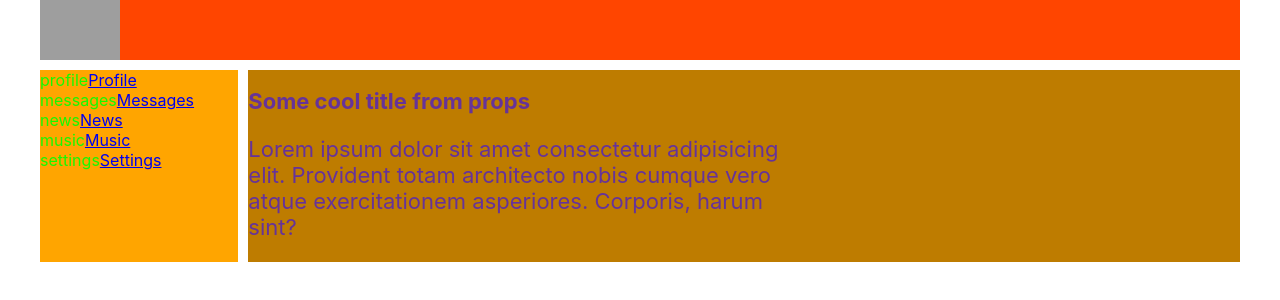
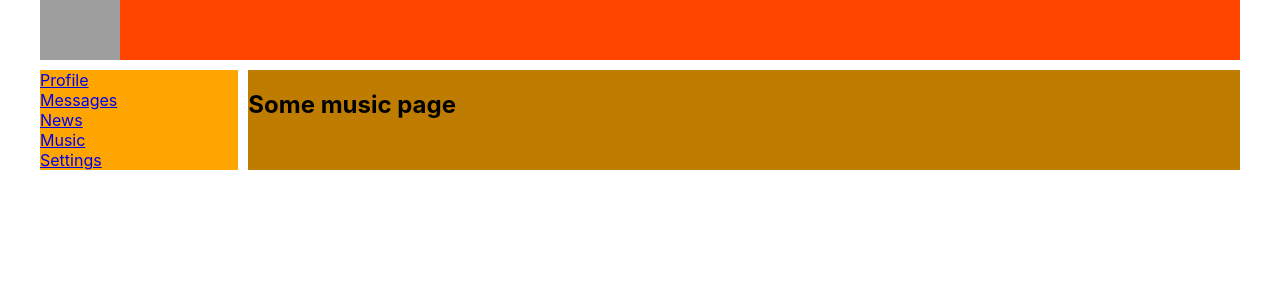
Before and after one commit to WalkingFrozenFish/it-kamasutra, a React (Create React App) app: page /music in a window 1280 px wide. Shown: the top 300 px of the page. Built offline with nearby package versions, Linux system fonts and the light colour scheme; grey boxes are pictures that could not be loaded.

Commit message:
Добавил новые компоненты, написал конспект

```diff
--- a/package.json
+++ b/package.json
@@ -8,6 +8,7 @@
     "@testing-library/user-event": "^12.1.10",
     "react": "^17.0.2",
     "react-dom": "^17.0.2",
+    "react-router-dom": "^5.3.0",
     "react-scripts": "4.0.3",
     "web-vitals": "^1.0.1"
   },
--- a/src/App.js
+++ b/src/App.js
@@ -1,19 +1,28 @@
 import './App.css';
+import { BrowserRouter, Route } from "react-router-dom";
 import Dialogs from './components/Dialogs/Dialogs';
 import Header from './components/Header/Header';
 import Navbar from './components/Navbar/Navbar';
 import Profile from './components/Profile/Profile';
+import News from './components/News/News';
+import Music from './components/Music/Music';
+import Settings from './components/Settings/Settings';
 
 const App = () => {
   return (
-    <div className="app-wrapper">
-      <Header />
-      <Navbar />
-      <div className="app-wrapper-content">
-        {/* <Profile /> */}
-        <Dialogs header="Some cool title from props" />
+    <BrowserRouter>
+      <div className="app-wrapper">
+        <Header />
+        <Navbar />
+        <div className="app-wrapper-content">
+          <Route path="/profile" component={Profile} />
+          <Route path="/dialogs" component={Dialogs} />
+          <Route path="/news" component={News} />
+          <Route path="/music" component={Music} />
+          <Route path="/settings" component={Settings} />
+        </div>
       </div>
-    </div>
+    </BrowserRouter>
   )
 }
 
--- /dev/null
+++ b/src/components/Music/Music.jsx
@@ -0,0 +1,11 @@
+import classes from "./Music.module.css";
+
+const Music = (props) => {
+    return (
+        <div>
+            <h2>Some music page</h2>
+        </div>
+    );
+}
+
+export default Music;
--- a/src/components/Navbar/Navbar.jsx
+++ b/src/components/Navbar/Navbar.jsx
@@ -1,27 +1,24 @@
 import classes from "./Navbar.module.css";
 
 const Navbar = () => {
+
     return (
+
         <nav className={classes.nav}>
             <div className={classes.item}>
-                profile
-                <a href="c">Profile</a>
+                <a href="/profile">Profile</a>
             </div>
             <div className={classes.item}>
-                messages
-                <a href="c">Messages</a>
+                <a href="/dialogs">Messages</a>
             </div>
             <div className={classes.item}>
-                news
-                <a href="c">News</a>
+                <a href="/news">News</a>
             </div>
             <div className={classes.item}>
-                music
-                <a href="c">Music</a>
+                <a href="/music">Music</a>
             </div>
             <div className={classes.item}>
-                settings
-                <a href="c">Settings</a>
+                <a href="/settings">Settings</a>
             </div>
         </nav>
     );
--- /dev/null
+++ b/src/components/News/News.jsx
@@ -0,0 +1,11 @@
+import classes from "./News.module.css";
+
+const News = (props) => {
+    return (
+        <div>
+            <h2>Some news page</h2>
+        </div>
+    );
+}
+
+export default News;
--- /dev/null
+++ b/src/components/Settings/Settings.jsx
@@ -0,0 +1,11 @@
+import classes from "./Settings.module.css";
+
+const Settings = (props) => {
+    return (
+        <div>
+            <h2>Some settings page</h2>
+        </div>
+    );
+}
+
+export default Settings;
```
Also changed, not shown: src/components/Music/Music.module.css (added), src/components/News/News.module.css (added), src/components/Settings/Settings.module.css (added), 2 other files (tests, documents, lock files or other folders).
